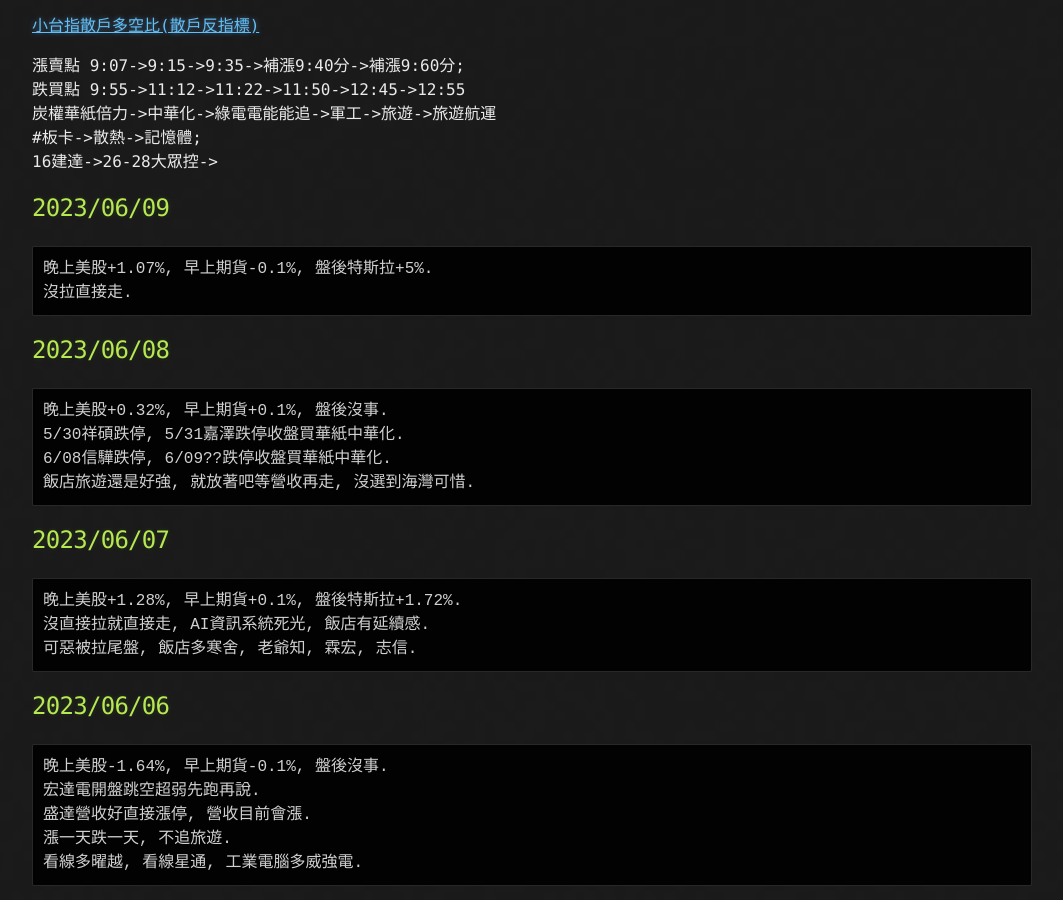
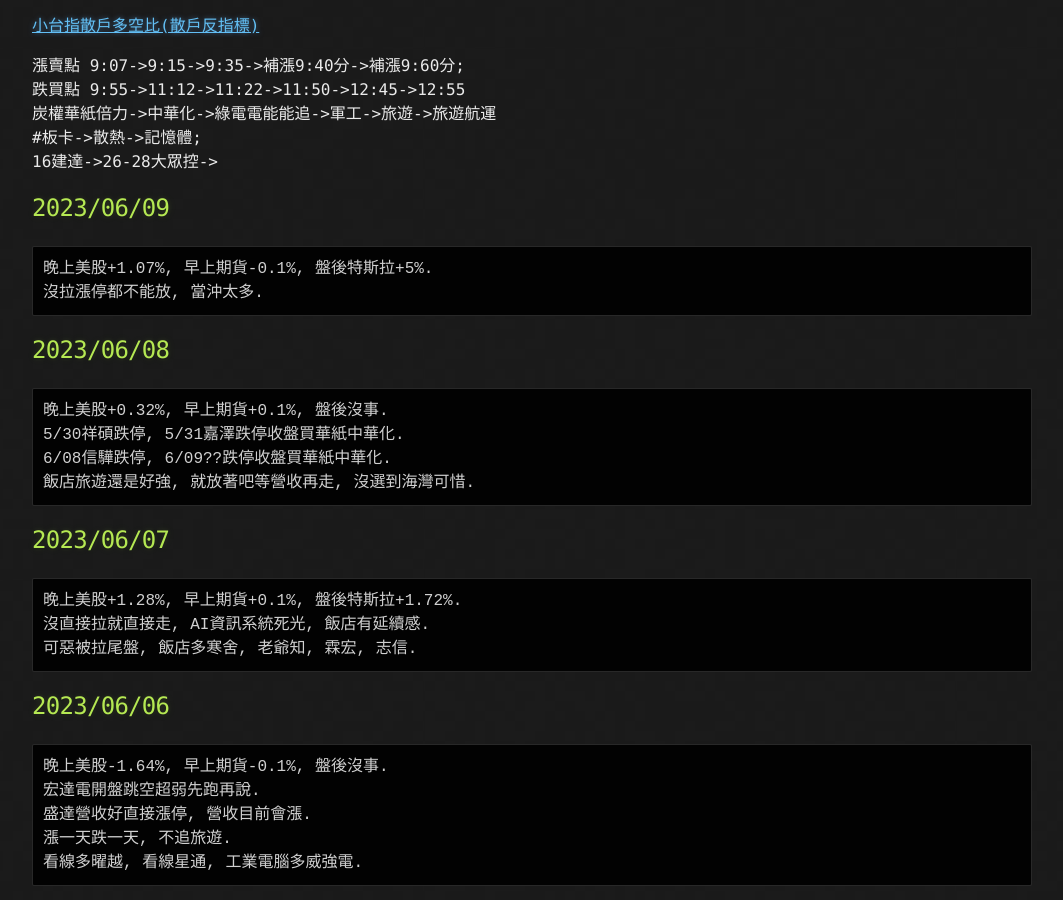
Before and after one commit to lepg5487/Stock_God, a Jekyll site: the page built from index.md, in a window 1280 px wide and 900 px high, scrolled down 484 px. Shown: the whole window, without its empty margins (108-1171 px from the left). Built offline with Jekyll 4.4.1, drawn with Linux system fonts in a browser that asks for light colours; our own code applies the rules of GitHub Pages for plain Markdown files.

Commit message:
Update index.md

````diff
--- a/index.md
+++ b/index.md
@@ -25,7 +25,7 @@ layout: testlayouts
 ## 2023/06/09
 ```
 晚上美股+1.07%, 早上期貨-0.1%, 盤後特斯拉+5%.
-沒拉直接走.
+沒拉漲停都不能放, 當沖太多.
 ```
 
 ## 2023/06/08
````
